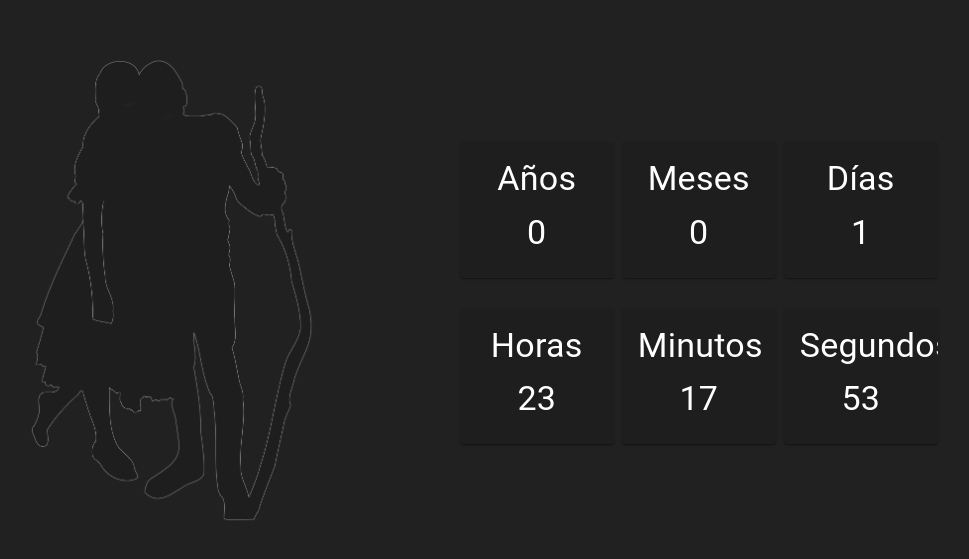
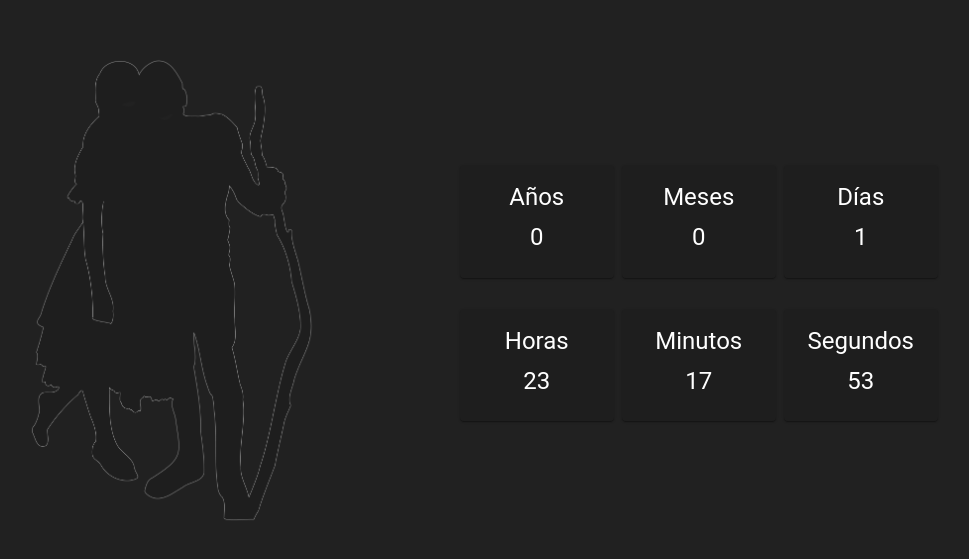
Before and after one commit to nfJaramillo/Formidable, a React (Create React App) app: page / in a window 1280 px wide. Shown: the part 107-666 px from the top of the page, without its empty margins (147-1116 px from the left). Built offline with nearby package versions, Linux system fonts and the light colour scheme.

Commit message:
Change font size

```diff
--- a/src/App.css
+++ b/src/App.css
@@ -17,7 +17,7 @@
 }
 
 .timer{
-  width: 50vw;
+  min-width: 50vw;
 
 }
 
--- a/src/timer.js
+++ b/src/timer.js
@@ -61,10 +61,10 @@ function Timer() {
     const cardYears = (
         <React.Fragment>
             <CardContent>
-                <Typography variant="h4" color="white" gutterBottom align="center">
+                <Typography variant="h5" color="white" gutterBottom align="center">
                     Años
                 </Typography>
-                <Typography variant="h4" color="white" align="center">
+                <Typography variant="h5" color="white" align="center">
                     {years}
                 </Typography>
             </CardContent>
@@ -75,10 +75,10 @@ function Timer() {
     const cardMonths = (
         <React.Fragment>
             <CardContent>
-                <Typography variant="h4" color="white" gutterBottom align="center">
+                <Typography variant="h5" color="white" gutterBottom align="center">
                     Meses
                 </Typography>
-                <Typography variant="h4" color="white" align="center">
+                <Typography variant="h5" color="white" align="center">
                     {months}
                 </Typography>
             </CardContent>
@@ -88,10 +88,10 @@ function Timer() {
     const cardDays = (
         <React.Fragment>
             <CardContent>
-                <Typography variant="h4" color="white" gutterBottom align="center">
+                <Typography variant="h5" color="white" gutterBottom align="center">
                     Días
                 </Typography>
-                <Typography variant="h4" color="white" align="center">
+                <Typography variant="h5" color="white" align="center">
                     {days}
                 </Typography>
             </CardContent>
@@ -101,10 +101,10 @@ function Timer() {
     const cardHours = (
         <React.Fragment>
             <CardContent>
-                <Typography variant="h4"  color="white" gutterBottom align="center">
+                <Typography variant="h5"  color="white" gutterBottom align="center">
                     Horas
                 </Typography>
-                <Typography variant="h4" color="white" align="center">
+                <Typography variant="h5" color="white" align="center">
                     {hours}
                 </Typography>
             </CardContent>
@@ -114,10 +114,10 @@ function Timer() {
     const cardMinuts = (
         <React.Fragment>
             <CardContent>
-                <Typography variant="h4" color="white" gutterBottom align="center">
+                <Typography variant="h5" color="white" gutterBottom align="center">
                     Minutos
                 </Typography>
-                <Typography variant="h4" color="white" align="center">
+                <Typography variant="h5" color="white" align="center">
                     {minuts}
                 </Typography>
             </CardContent>
@@ -127,10 +127,10 @@ function Timer() {
     const cardSeconds = (
         <React.Fragment>
             <CardContent>
-                <Typography variant="h4" color="white" gutterBottom align="center">
+                <Typography variant="h5" color="white" gutterBottom align="center">
                     Segundos
                 </Typography>
-                <Typography variant="h4" color="white" align="center">
+                <Typography variant="h5" color="white" align="center">
                     {seconds}
                 </Typography>
             </CardContent>
```
Also changed, not shown: 4 other files (tests, documents, lock files or other folders).
